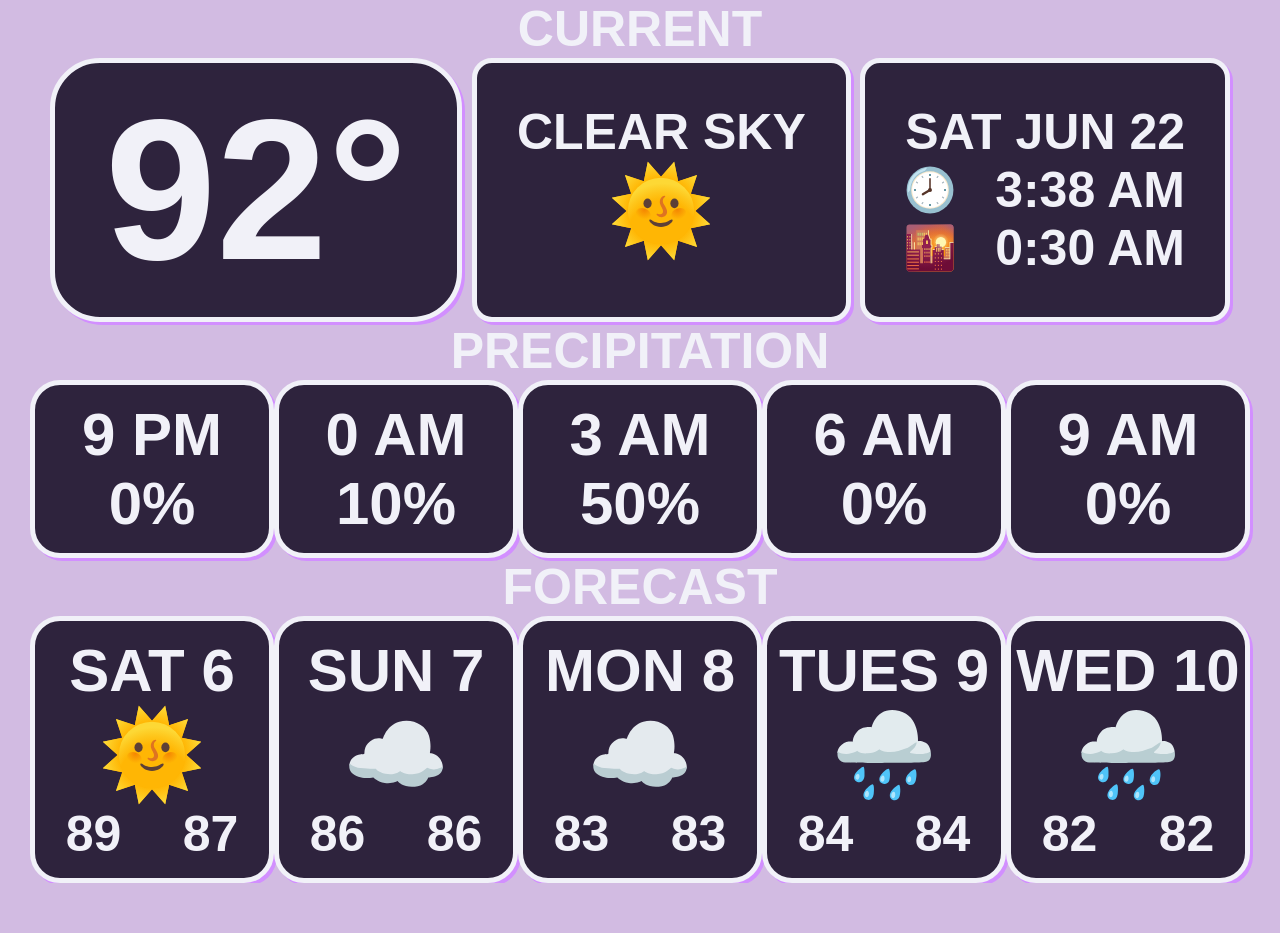
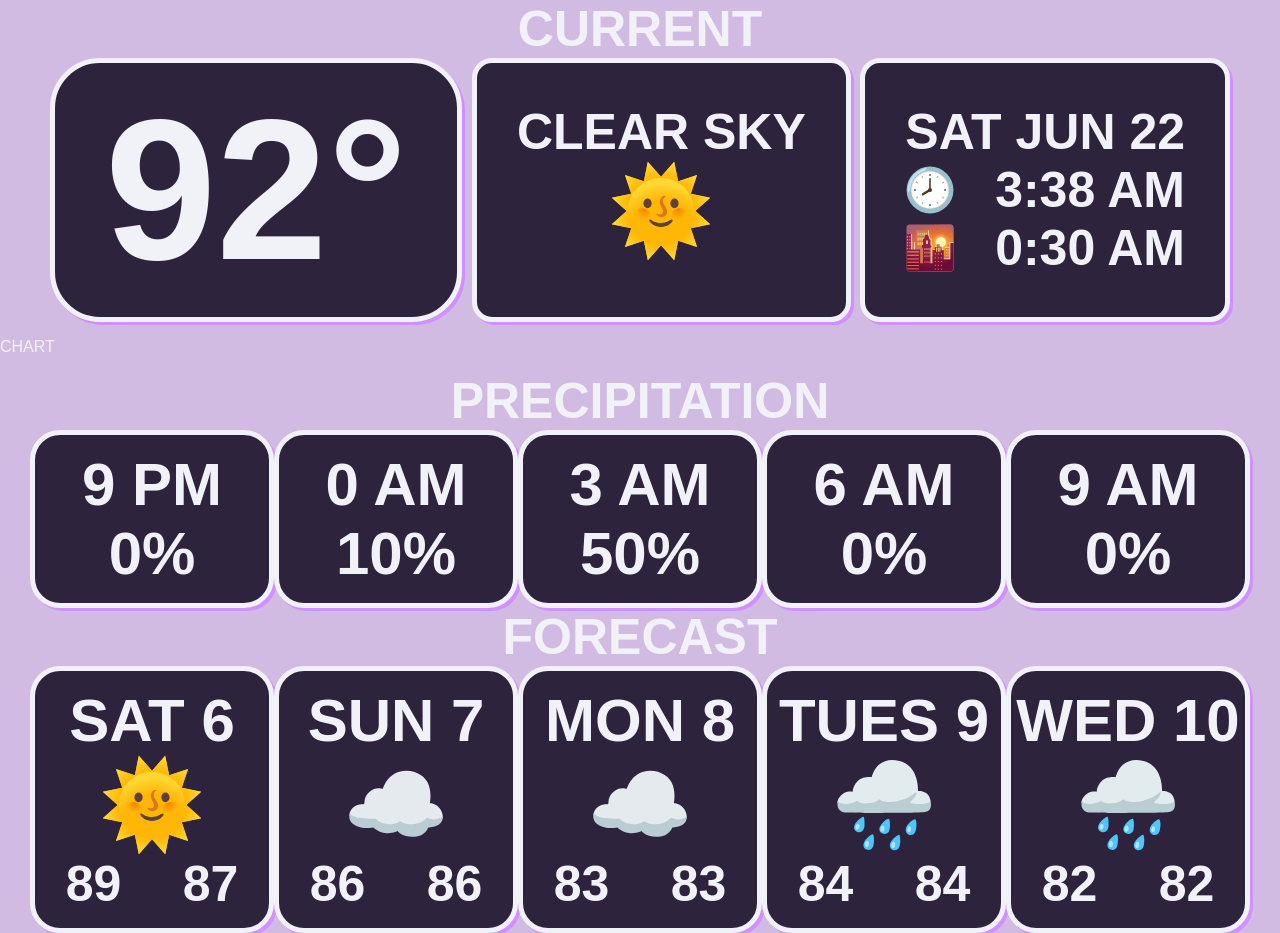
Before and after one commit to aliciahetrick/weather, a React (Vite) app: page / in a window 1280 px wide. Before the commit the page ends 883 px from the top, so only its background shows below. Built offline with nearby package versions, Linux system fonts and the light colour scheme.

Commit message:
Add chart component

```diff
--- a/src/App.tsx
+++ b/src/App.tsx
@@ -3,12 +3,14 @@ import styled from "styled-components";
 
 import "./App.css";
 import Forecast from "./components/Forecast";
+import Chart from "./components/chart";
 
 function App() {
   return (
     <Wrapper>
       <WrapperTop>
         <CurrentWeather />
+        <Chart />
       </WrapperTop>
       <WrapperBottom>
         <Forecast />
--- /dev/null
+++ b/src/components/Chart.tsx
@@ -0,0 +1,13 @@
+require("dotenv").config();
+import { useState, useEffect } from "react";
+import styled from "styled-components";
+
+const Chart = () => {
+  return (
+    <>
+      <p>chart</p>
+    </>
+  );
+};
+
+export default Chart;
```
